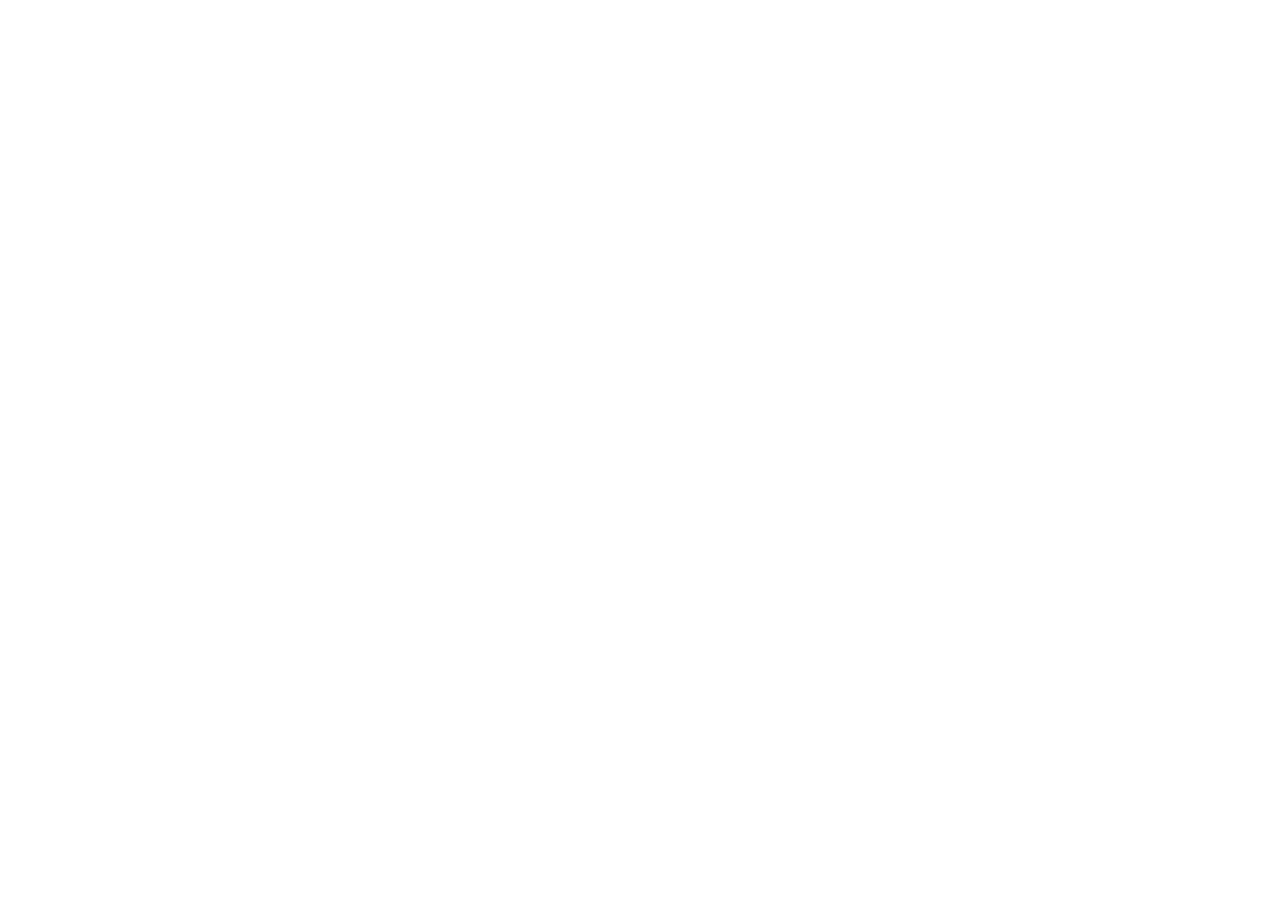
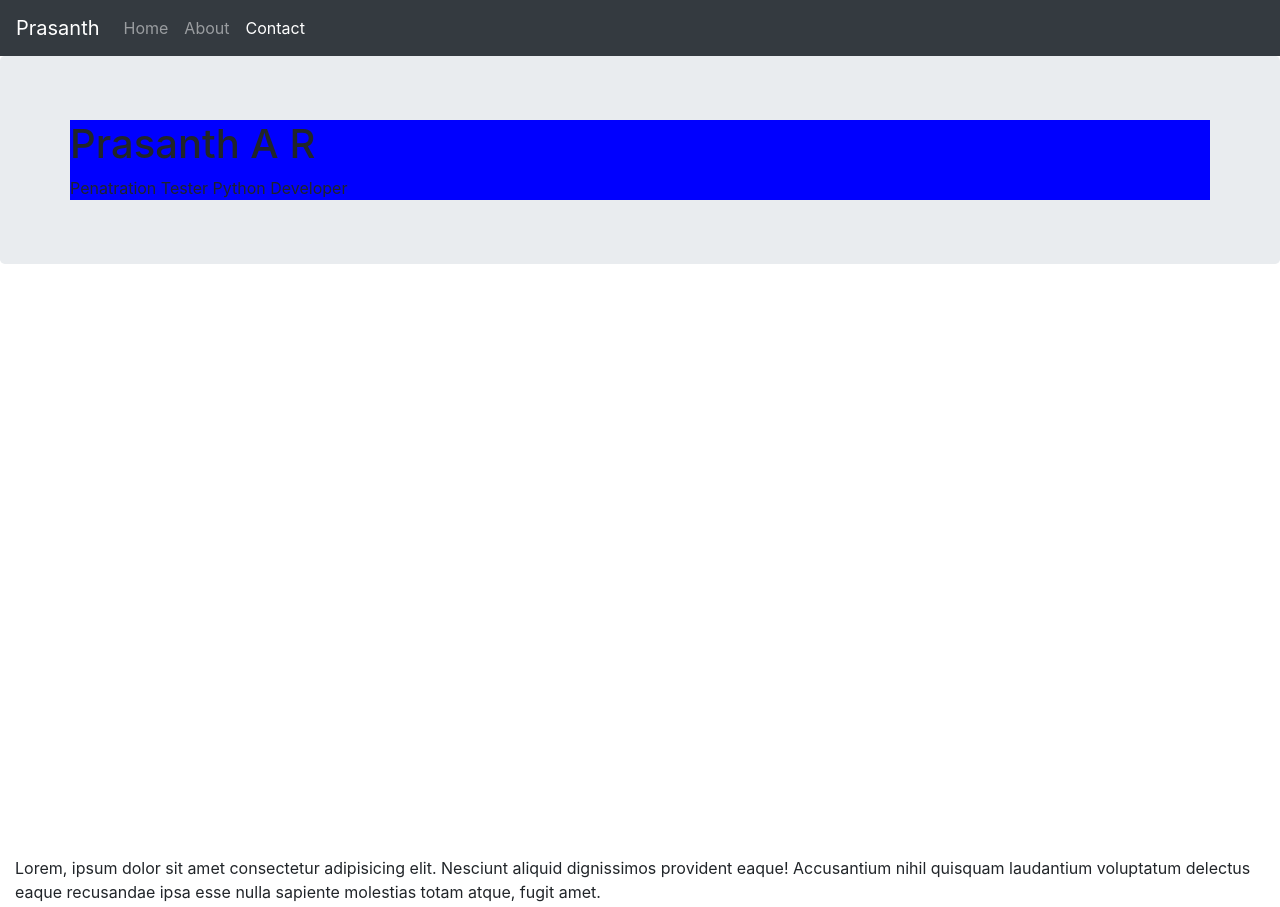
Before and after one commit to ptech12/mysite, a plain HTML site: page index.html in a window 1280 px wide. Shown: the top 907 px of the page. Before the commit the page ends 800 px from the top, so only its background shows below. Drawn offline with nearby package versions, Linux system fonts and the light colour scheme.

Commit message:
NavBar Added

```diff
--- a/index.html
+++ b/index.html
@@ -14,18 +14,80 @@
     text-align: center;
     color: white;
 }
+#home{
+    height: 100vh;
+}
+#about{
+    height: 100vh;
+}
+#contact{
+    height: 100vh;
+}
 </style>
 </head>
 
-<body>
+<body data-spy="scroll" data-target=".navbar" data-offset="50">
 
     <!-- div section home -->
     <section>
-        <div class="row">
+        <!-- NAV BAR -->
+        <nav class="navbar navbar-expand-md bg-dark navbar-dark">
+            <!-- Brand -->
+            <a class="navbar-brand" href="#">Prasanth</a>
+
+            <!-- Toggler/collapsibe Button -->
+            <button class="navbar-toggler" type="button" data-toggle="collapse" data-target="#collapsibleNavbar">
+              <span class="navbar-toggler-icon"></span>
+            </button>
+
+            <!-- Navbar links -->
+            <div class="collapse navbar-collapse" id="collapsibleNavbar">
+              <ul class="navbar-nav">
+                <li class="nav-item">
+                  <a class="nav-link" href="#home">Home</a>
+
+                </li>
+                <li class="nav-item">
+                  <a class="nav-link" href="#about">About</a>
+                </li>
+                <li class="nav-item">
+                  <a class="nav-link" href="#contact">Contact</a>
+                </li>
+              </ul>
+            </div>
+          </nav>
+        <!-- <ul class="nav nav-tabs nav-justified">
+                <li class="nav-item"><a href="#">Home</a></li>
+                <li class="nav-item"><a href="#">About</a></li>
+                <li class="nav-item"><a href="#">Contact</a></li>
+                <li class="nav-item"><a href="#">follow</a></li>
+            </ul> -->
+            <section id="home">
+                <!-- HOME -->
+                <div id="Home" class="jumbotron">
+                    <div class="container">
+                        <div class="row">
+                            <h1>Prasanth A R</h1>
+                        </div>
+                        <div class="row">
+                            Penatration Tester Python Developer
+                        </div>
+                    </div>
+                </div>
+            </section>
+    </section>
+
+
+    <section id="about">
+        <div class="container-fluid">
+        <p>Lorem, ipsum dolor sit amet consectetur adipisicing elit. Nesciunt aliquid dignissimos provident eaque! Accusantium nihil quisquam laudantium voluptatum delectus eaque recusandae ipsa esse nulla sapiente molestias totam atque, fugit amet.</p>
 
         </div>
     </section>
 
+    <section id="contact">
+        <p>Lorem, ipsum dolor sit amet consectetur adipisicing elit. Nesciunt aliquid dignissimos provident eaque! Accusantium nihil quisquam laudantium voluptatum delectus eaque recusandae ipsa esse nulla sapiente molestias totam atque, fugit amet.</p>
+    </section>
 
 
 
```
